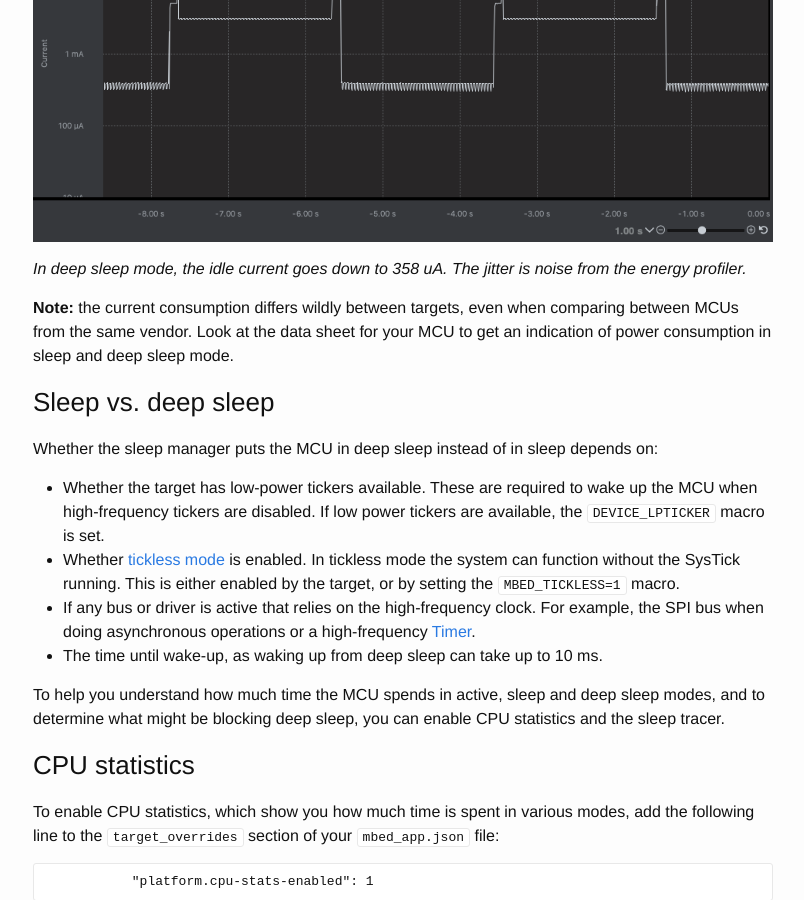
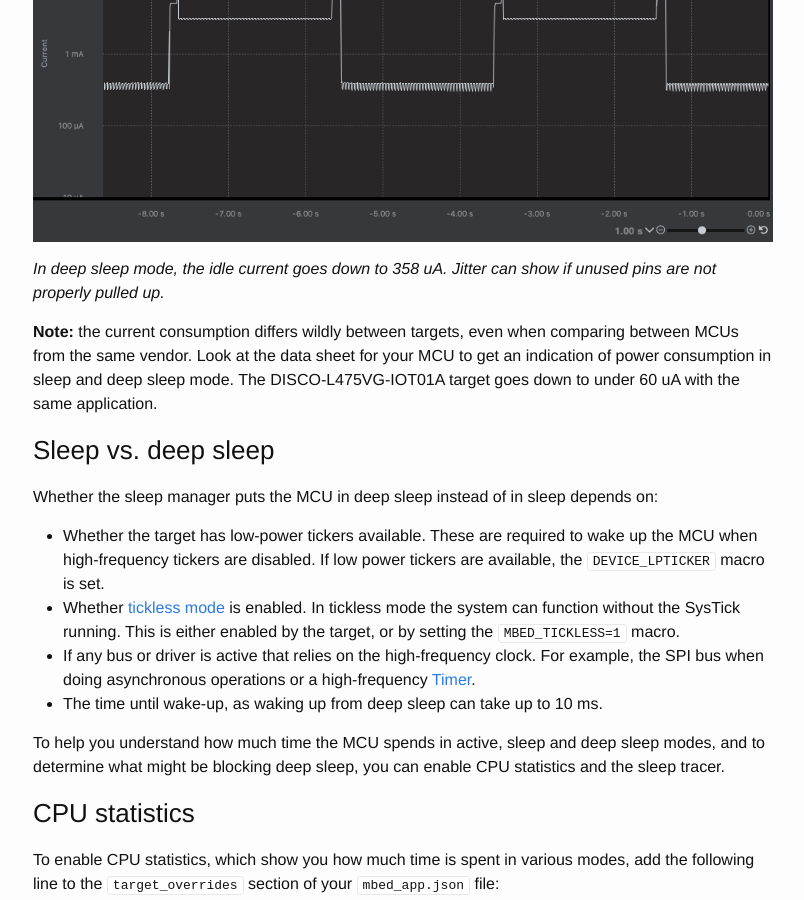
Before and after one commit to janjongboom/blog.janjongboom.com, a Jekyll site: the page built from _posts/2019-06-15-power-management-mbed-os.md, in a window 1280 px wide and 900 px high, scrolled down 2211 px. Shown: the whole window, without its empty margins (237-1041 px from the left). Built offline with Jekyll 4.4.1, drawn with Linux system fonts in a browser that asks for light colours; some of the changed text lies outside the part shown.

Commit message:
Update image, add note about jitter

````diff
--- a/_posts/2019-06-15-power-management-mbed-os.md
+++ b/_posts/2019-06-15-power-management-mbed-os.md
@@ -55,9 +55,9 @@ This yields significant energy savings, without any modification from the develo
 
 ![Deep sleep]({{ site.baseurl }}/assets/deepsleep1.png)
 
-*In deep sleep mode, the idle current goes down to 358 uA. The jitter is noise from the energy profiler.*
+*In deep sleep mode, the idle current goes down to 358 uA. Jitter can show if unused pins are not properly pulled up.*
 
-**Note:** the current consumption differs wildly between targets, even when comparing between MCUs from the same vendor. Look at the data sheet for your MCU to get an indication of power consumption in sleep and deep sleep mode.
+**Note:** the current consumption differs wildly between targets, even when comparing between MCUs from the same vendor. Look at the data sheet for your MCU to get an indication of power consumption in sleep and deep sleep mode. The DISCO-L475VG-IOT01A target goes down to under 60 uA with the same application.
 
 ### Sleep vs. deep sleep
 
@@ -241,7 +241,7 @@ Accurately measuring power consumption of deep sleep is hard because the huge dy
 1. Disable any peripherals that draw power but are not part of your application (e.g. a power LED). This might require you to physically remove components.
 
 
-![Current measurement setup for this article]({{ site.baseurl }}/assets/sleep-setup-jan.JPG)
+![Current measurement setup for this article]({{ site.baseurl }}/assets/sleep-setup-jan.jpg)
 
 This is the current measurement setup for the images earlier in this article. The STLink debug circuit is physically disconnected from the NUCLEO-F446RE to avoid powering the debug circuit during measurement. The jumper wires from the STLink to the development board are there to re-program the device. On the NUCLEO-F446RE board resistor R32 is removed to disable the power LED. The EFM32 Giant Gecko acts as the power source for the board, connecting VMCU on the Giant Gecko to 3.3V on the NUCLEO-F446RE (and GND to GND). Simplicity Studio can be used to show the current measurement.
 
@@ -250,6 +250,15 @@ Unfortunately there is no generic way of doing this. There are probably hints in
 ### Choice of, and shutting down of, peripherals
 
 It might seem like an open door, but putting the MCU to sleep is only part of a low power design: peripherals can draw much more power than the MCU. The LED in the beginning of the article is drawing ~2.8 mA, much more than the rest of the circuit in deep sleep. Thus, make sure to pick components that fit your power budget, and shut peripherals down when you don't use them. Radios often have sleep modes that you can invoke, so make sure your drivers use these.
+
+In addition you can see jitter if you keep unused pins floating (see the image at the beginning of the article). You can pull these pins up in software via:
+
+```cpp
+static DigitalIn unused[] = { PA_4, PA_7, PA_8 };
+for (size_t ix = 0; ix < sizeof(unused) / sizeof(unused[0]); ix++) {
+    unused[ix].mode(PullUp);
+}
+```
 
 Another thing to consider is to use a lower voltage design. There are many MCUs that can run at 1.8V instead of 3.3V, and picking peripherals that can run on the same voltage will drastically reduce your overall power consumption.
 
````
